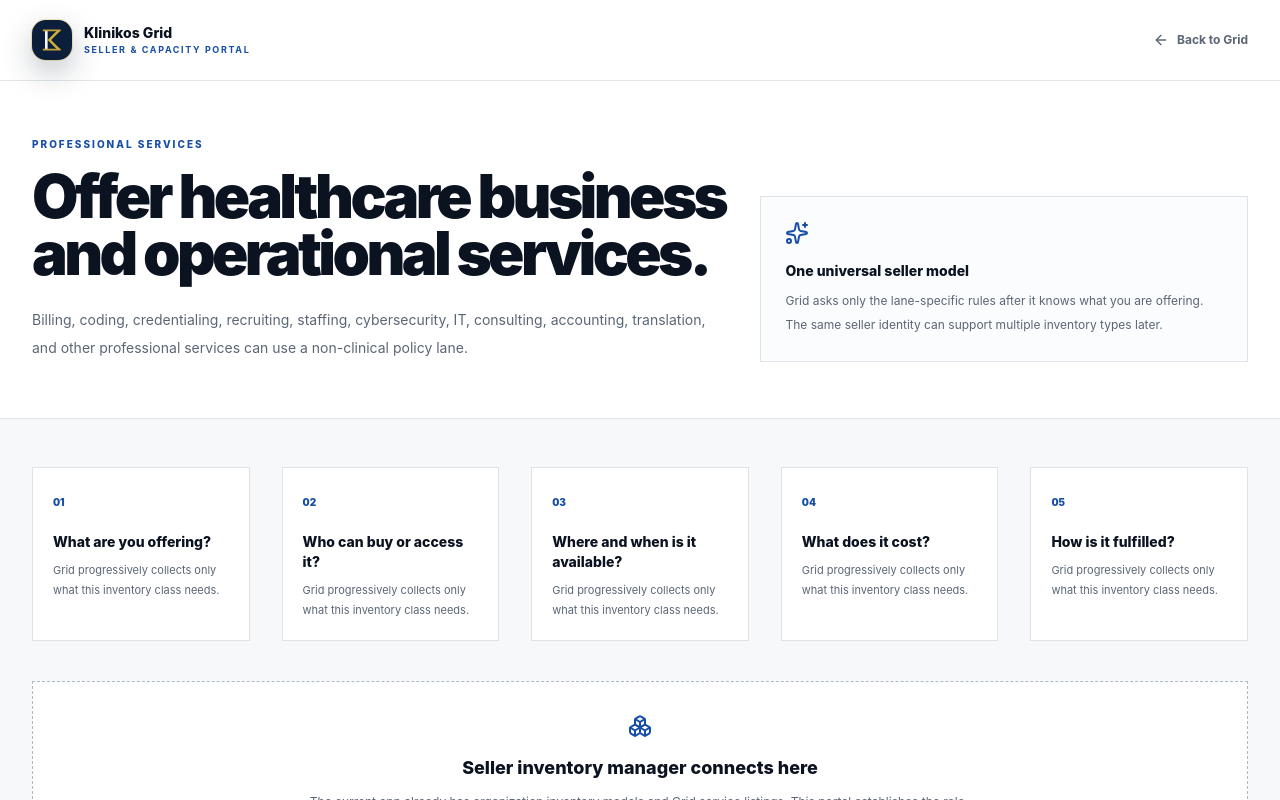
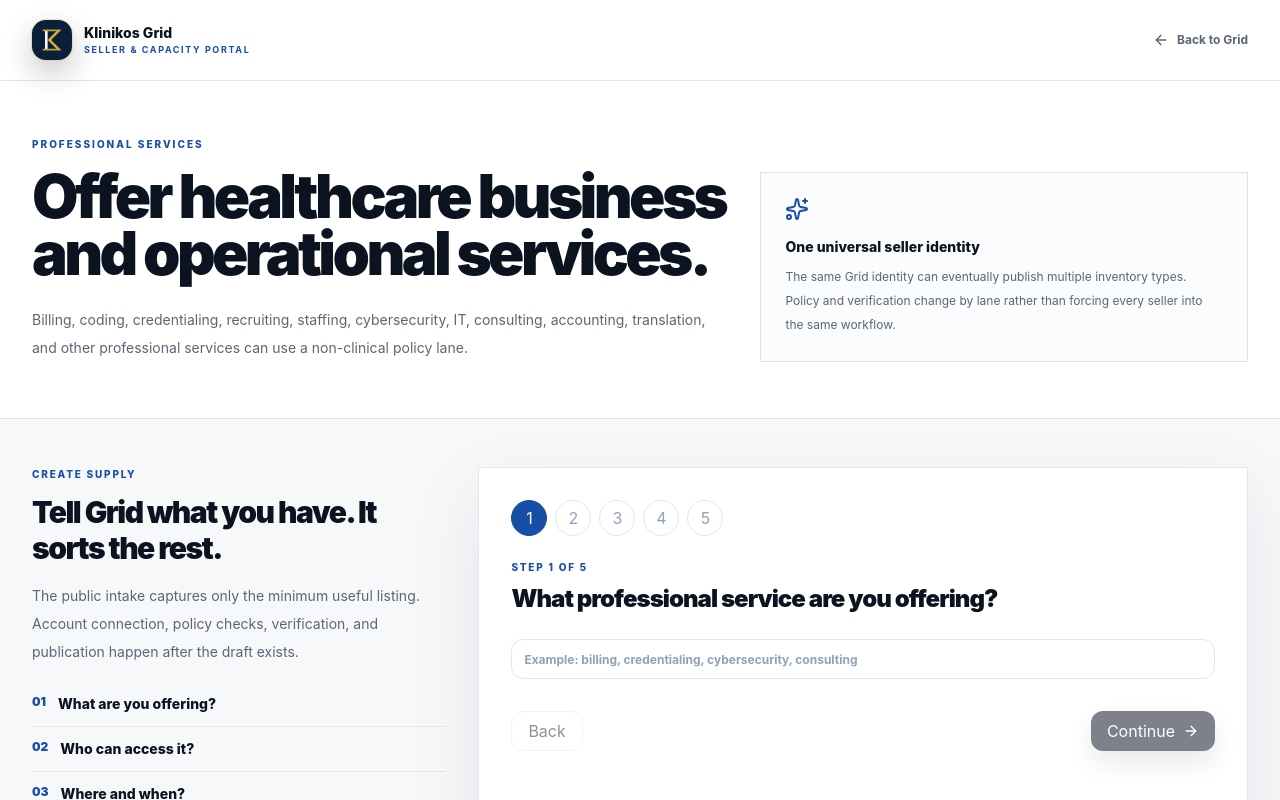
Before and after one commit to jcamacho611/Clinicos-by-Zumi, a Next.js app: page /grid/join/seller in a window 1280 px wide. Shown: the top 800 px of the page. Built offline with nearby package versions, Linux system fonts and the light colour scheme.

Commit message:
grid: connect seller intake to role portal

```diff
--- a/src/app/grid/join/seller/page.tsx
+++ b/src/app/grid/join/seller/page.tsx
@@ -1,6 +1,7 @@
 import Link from "next/link";
-import { ArrowLeft, BookOpen, Boxes, HeartHandshake, PackageSearch, Sparkles, Wrench } from "lucide-react";
+import { ArrowLeft, BookOpen, HeartHandshake, PackageSearch, Sparkles, Wrench } from "lucide-react";
 import { BrandMark } from "@/components/clinic/brand-mark";
+import { SellerIntakeForm } from "@/components/grid/seller-intake-form";
 
 export const metadata = { title: "Seller & capacity portal — Klinikos Grid" };
 
@@ -19,7 +20,7 @@ export default async function GridSellerJoinPage({ searchParams }: { searchParam
   const Icon = lane.icon;
   return <main className="min-h-screen bg-[#f7f8fa] text-[#0b1220]">
     <header className="border-b border-[#e2e6ea] bg-white"><div className="mx-auto flex h-20 max-w-[1400px] items-center px-5 sm:px-8"><Link className="flex items-center gap-3" href="/grid"><BrandMark /><span><span className="block text-sm font-extrabold">Klinikos Grid</span><span className="block text-[9px] font-bold uppercase tracking-[.18em] text-[#174ea6]">Seller & capacity portal</span></span></Link><Link className="ml-auto inline-flex items-center gap-2 text-xs font-bold text-[#5b6675]" href="/grid"><ArrowLeft className="size-4"/>Back to Grid</Link></div></header>
-    <section className="border-b border-[#dfe3e8] bg-white"><div className="mx-auto max-w-[1400px] px-5 py-14 sm:px-8"><p className="text-[10px] font-extrabold uppercase tracking-[.2em] text-[#174ea6]">{lane.eyebrow}</p><div className="mt-4 grid gap-8 lg:grid-cols-[1fr_.7fr] lg:items-end"><div><h1 className="max-w-4xl text-5xl font-black leading-[.95] tracking-[-.06em] sm:text-6xl">{lane.title}</h1><p className="mt-6 max-w-3xl text-sm leading-7 text-[#5b6675]">{lane.body}</p></div><div className="border border-[#dfe3e8] bg-[#fbfcfd] p-6"><Icon className="size-6 text-[#174ea6]"/><p className="mt-4 text-sm font-extrabold">One universal seller model</p><p className="mt-2 text-[12px] leading-6 text-[#5b6675]">Grid asks only the lane-specific rules after it knows what you are offering. The same seller identity can support multiple inventory types later.</p></div></div></div></section>
-    <section className="mx-auto max-w-[1400px] px-5 py-12 sm:px-8"><div className="grid gap-8 lg:grid-cols-5">{[["1","What are you offering?"],["2","Who can buy or access it?"],["3","Where and when is it available?"],["4","What does it cost?"],["5","How is it fulfilled?"]].map(([n,t])=><div className="border border-[#dfe3e8] bg-white p-5" key={n}><span className="text-[10px] font-black text-[#174ea6]">0{n}</span><h2 className="mt-5 text-sm font-extrabold">{t}</h2><p className="mt-2 text-[11px] leading-5 text-[#5b6675]">Grid progressively collects only what this inventory class needs.</p></div>)}</div><div className="mt-10 border border-dashed border-[#aeb8c2] bg-white p-8 text-center"><Boxes className="mx-auto size-6 text-[#174ea6]"/><h3 className="mt-4 text-lg font-extrabold">Seller inventory manager connects here</h3><p className="mx-auto mt-2 max-w-2xl text-[12px] leading-6 text-[#5b6675]">The current app already has organization inventory models and Grid service listings. This portal establishes the role-specific public experience while the universal inventory transaction model is completed behind it.</p><Link className="mt-6 inline-flex min-h-[44px] items-center bg-[#0b1220] px-5 text-xs font-extrabold text-white" href="/login">Sign in to manage listings</Link></div></section>
+    <section className="border-b border-[#dfe3e8] bg-white"><div className="mx-auto max-w-[1400px] px-5 py-14 sm:px-8"><p className="text-[10px] font-extrabold uppercase tracking-[.2em] text-[#174ea6]">{lane.eyebrow}</p><div className="mt-4 grid gap-8 lg:grid-cols-[1fr_.7fr] lg:items-end"><div><h1 className="max-w-4xl text-5xl font-black leading-[.95] tracking-[-.06em] sm:text-6xl">{lane.title}</h1><p className="mt-6 max-w-3xl text-sm leading-7 text-[#5b6675]">{lane.body}</p></div><div className="border border-[#dfe3e8] bg-[#fbfcfd] p-6"><Icon className="size-6 text-[#174ea6]"/><p className="mt-4 text-sm font-extrabold">One universal seller identity</p><p className="mt-2 text-[12px] leading-6 text-[#5b6675]">The same Grid identity can eventually publish multiple inventory types. Policy and verification change by lane rather than forcing every seller into the same workflow.</p></div></div></div></section>
+    <section className="mx-auto max-w-[1400px] px-5 py-12 sm:px-8"><div className="grid gap-8 lg:grid-cols-[.7fr_1.3fr]"><aside><p className="text-[10px] font-extrabold uppercase tracking-[.18em] text-[#174ea6]">Create supply</p><h2 className="mt-3 text-3xl font-black tracking-[-.05em]">Tell Grid what you have. It sorts the rest.</h2><p className="mt-4 text-sm leading-7 text-[#5b6675]">The public intake captures only the minimum useful listing. Account connection, policy checks, verification, and publication happen after the draft exists.</p><div className="mt-7 space-y-3">{[["1","What are you offering?"],["2","Who can access it?"],["3","Where and when?"],["4","What does it cost?"],["5","How is it fulfilled?"]].map(([n,t])=><div className="flex gap-3 border-b border-[#e3e7eb] pb-3" key={n}><span className="text-xs font-black text-[#174ea6]">0{n}</span><span className="text-sm font-extrabold">{t}</span></div>)}</div></aside><SellerIntakeForm lane={key}/></div></section>
   </main>;
 }
```
